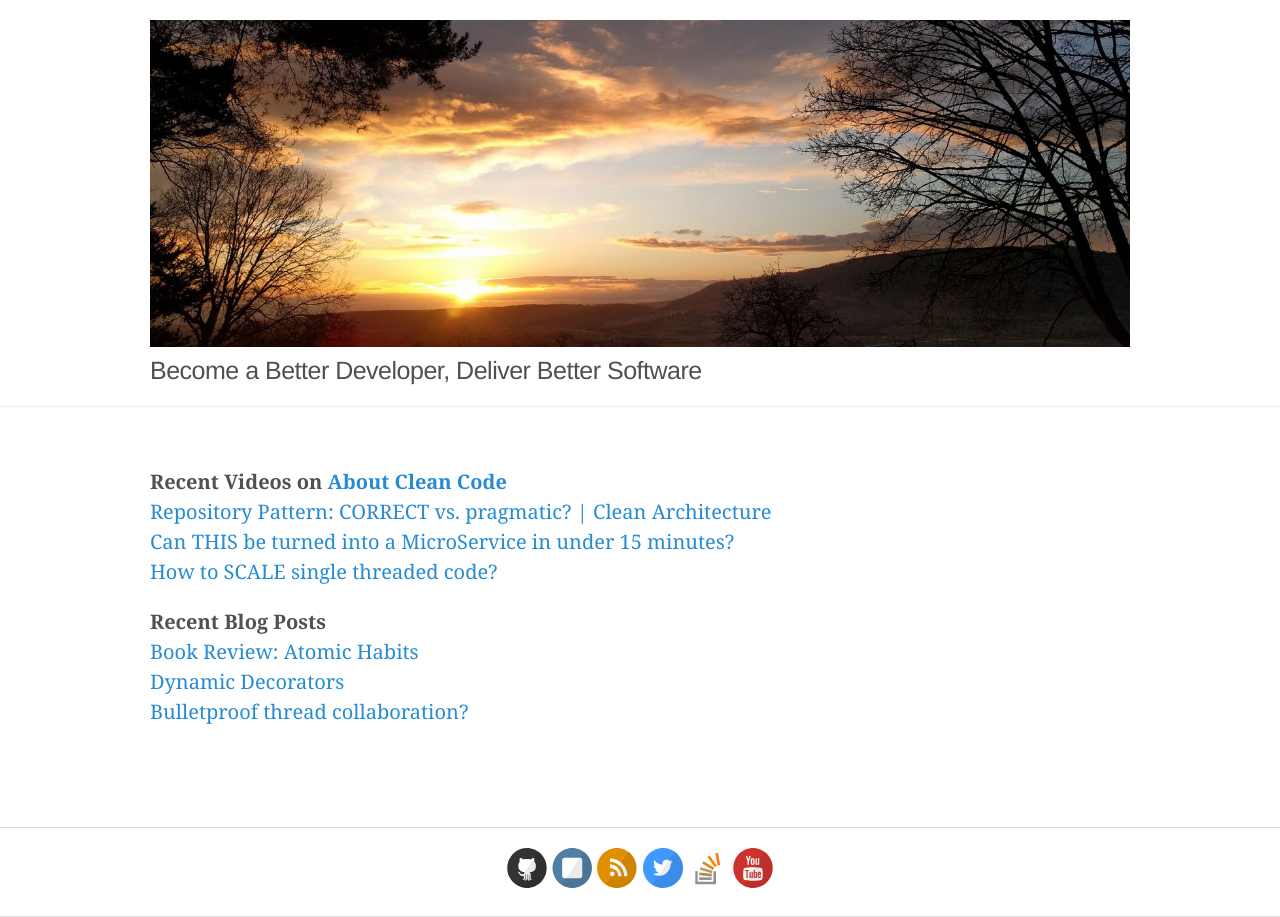
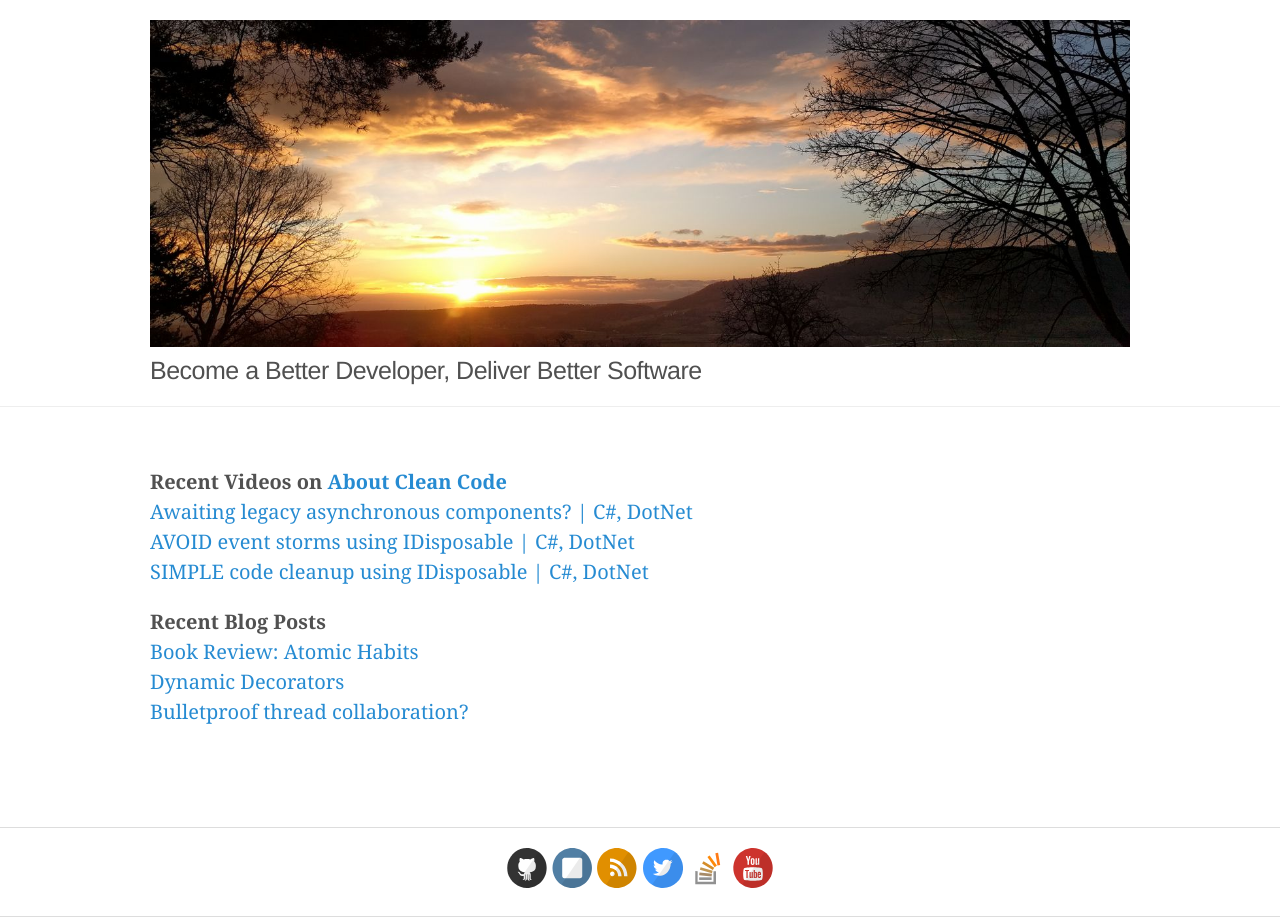
Before and after one commit to plainionist/plainionist.github.io, a Jekyll site: the page built from landing.html, in a window 1280 px wide. Built offline with Jekyll 4.4.1, drawn with Linux system fonts in a browser that asks for light colours.

Commit message:
Landing page updated

```diff
--- a/landing.html
+++ b/landing.html
@@ -42,11 +42,11 @@
             <p>
                 <b>Recent Videos on <a href="https://www.youtube.com/c/AboutCleanCode">About Clean Code</a></b>
                 <br/>
-                <a href="https://linktw.in/uE2fOe">Repository Pattern: CORRECT vs. pragmatic? | Clean Architecture</a>
+                <a href="https://linktw.in/FdGBPD">Awaiting legacy asynchronous components? | C#, DotNet</a>
                 <br/>
-                <a href="https://linktw.in/QqHml6">Can THIS be turned into a MicroService in under 15 minutes?</a>
+                <a href="https://linktw.in/EjNHFm">AVOID event storms using IDisposable | C#, DotNet</a>
                 <br/>
-                <a href="https://linktw.in/IKp0Ng">How to SCALE single threaded code?</a>
+                <a href="https://linktw.in/H0PX2M">SIMPLE code cleanup using IDisposable | C#, DotNet</a>
             </p>
 
             <p>
```
